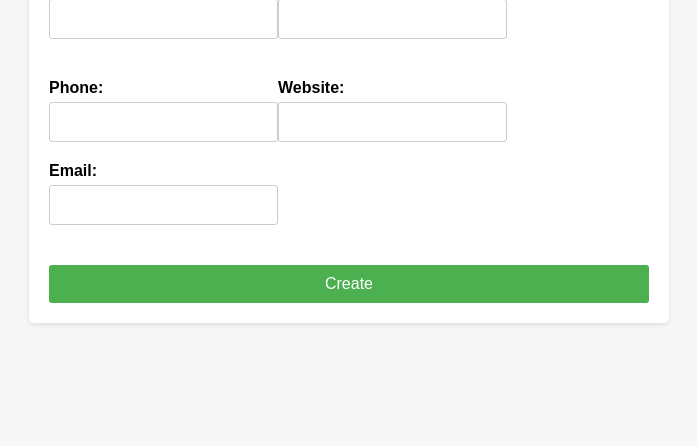
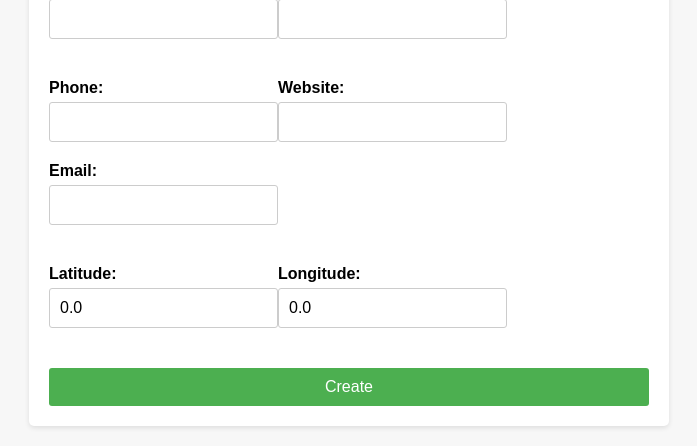
Before and after one commit to a-abdelkarim/co-database, a Django app: page /create_company/ in a window 1280 px wide. Shown: the part 726-1172 px from the top of the page, without its empty margins (291-988 px from the left). Before the commit the page ends 1051 px from the top, so only its background shows below. Run offline with Django 3.2, Linux system fonts and the light colour scheme; the visitor is signed in with stand-in values (Sample User, id 1); data that the repository does not hold is empty.

Commit message:
add latitude and longitude fields

```diff
--- a/accounts/models.py
+++ b/accounts/models.py
@@ -43,4 +43,4 @@ class CustomUser(AbstractBaseUser, PermissionsMixin):
     objects = CustomUserManager()
 
     def __str__(self):
-        return str(self.id)
+        return str(self.username)
--- a/company/forms.py
+++ b/company/forms.py
@@ -18,6 +18,8 @@ class CompanyForm(forms.ModelForm):
             'phone',
             'website',
             'email',
+            'latitude',
+            'longitude'
         ]
         widgets = {
             'name': forms.TextInput(attrs={'class': 'form-control'}),
@@ -33,6 +35,8 @@ class CompanyForm(forms.ModelForm):
             'phone': forms.TextInput(attrs={'class': 'form-control'}),
             'website': forms.TextInput(attrs={'class': 'form-control'}),
             'email': forms.EmailInput(attrs={'class': 'form-control'}),
+            'latitude': forms.TextInput(attrs={'class': 'form-control'}),
+            'longitude': forms.TextInput(attrs={'class': 'form-control'}),
         }
         labels = {
             'name': 'Company Name',
@@ -48,4 +52,6 @@ class CompanyForm(forms.ModelForm):
             'phone': 'Phone',
             'website': 'Website',
             'email': 'Email',
+            'latitude': 'Latitude',
+            'longitude': 'Longitude',
         }
--- a/company/models.py
+++ b/company/models.py
@@ -16,6 +16,8 @@ class Company(models.Model):
     phone = models.CharField(max_length=255)
     website = models.CharField(max_length=255)
     email = models.EmailField()
+    latitude = models.FloatField(default=0.0)
+    longitude = models.FloatField(default=0.0)
     created_by = models.ForeignKey(settings.AUTH_USER_MODEL, on_delete=models.CASCADE)
     created_at = models.DateTimeField(auto_now_add=True)
 
--- a/company/templates/company/create_company.html
+++ b/company/templates/company/create_company.html
@@ -197,6 +197,22 @@
             {% endif %}
           </div>
         </div>
+        <div class="form-row">
+          <div class="form-group col-md-4">
+            {{ form.latitude.label_tag }}
+            {{ form.latitude }}
+            {% if form.latitude.errors %}
+              <p class="text-danger">{{ form.latitude.errors }}</p>
+            {% endif %}
+          </div>
+          <div class="form-group col-md-4">
+            {{ form.longitude.label_tag }}
+            {{ form.longitude }}
+            {% if form.longitude.errors %}
+              <p class="text-danger">{{ form.longitude.errors }}</p>
+            {% endif %}
+          </div>
+        </div>
 
         <button type="submit" class="btn btn-primary">Create</button>
       </form>
```
Also changed, not shown: company/migrations/0008_auto_20230527_1239.py (added).
